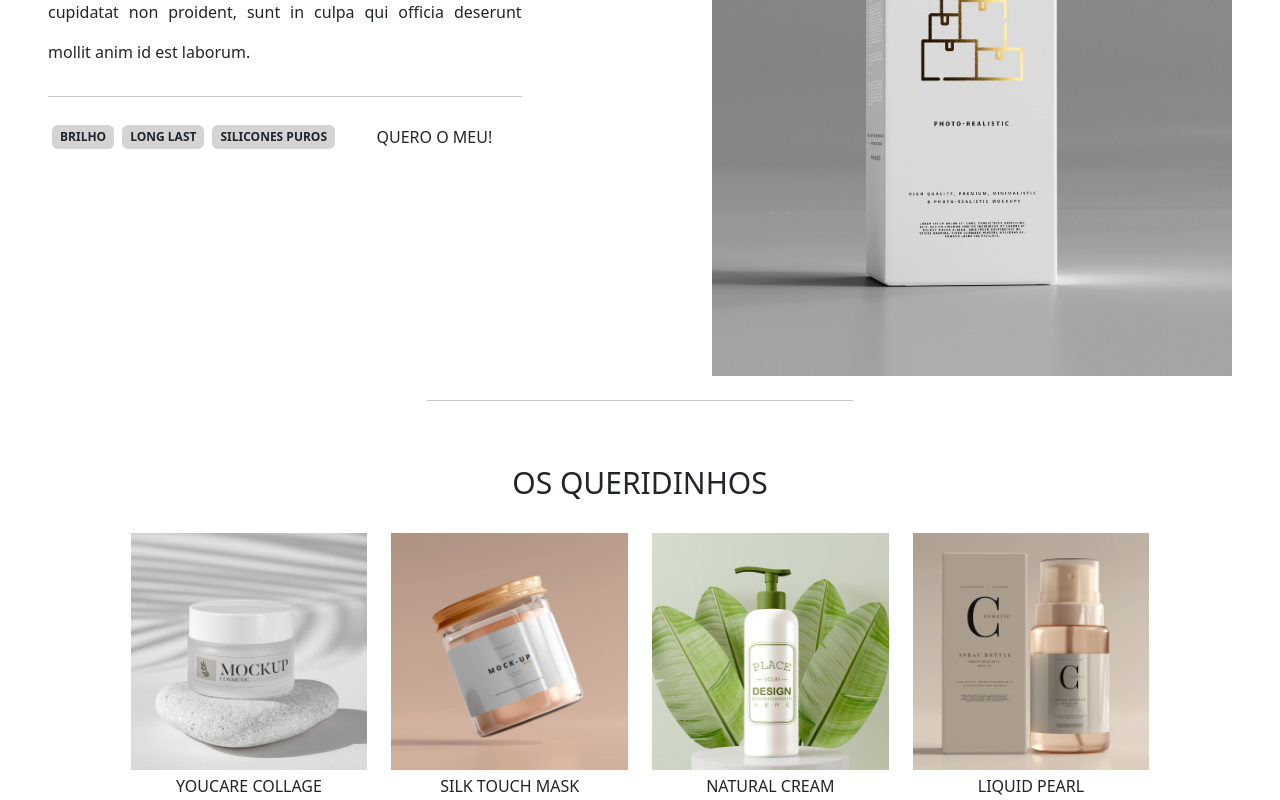
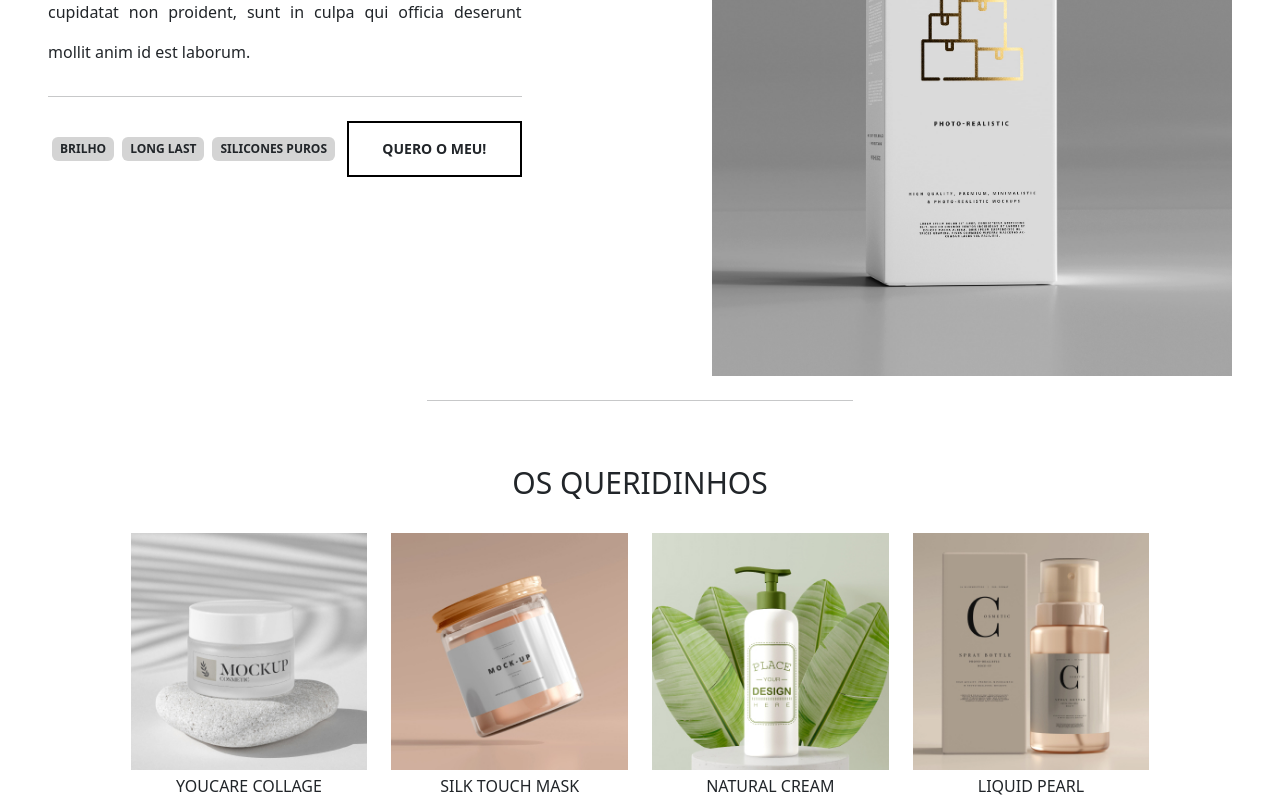
Before and after one commit to andradematheusdev/yourbrand-cosmetics, a Next.js app: page / in a window 1280 px wide. Shown: the part 1060-1860 px from the top of the page. Built offline with nearby package versions, Linux system fonts and the light colour scheme.

Commit message:
Fix: button component

```diff
--- a/components/Button/index.tsx
+++ b/components/Button/index.tsx
@@ -5,11 +5,11 @@ interface IButtonProps {
 
 export const Button = ({url = "#", text, ...rest}: IButtonProps) => {
   return (
-    <button
+    <a
+      href={url}
       className={` flex items-center justify-center border-2 border-black py-3 p-4 font-bold text-sm whitespace-nowrap hover:bg-black hover:text-white transition-colors`}
-      {...rest}
     >
       {text}
-    </button>
+    </a>
   )
 }
```
